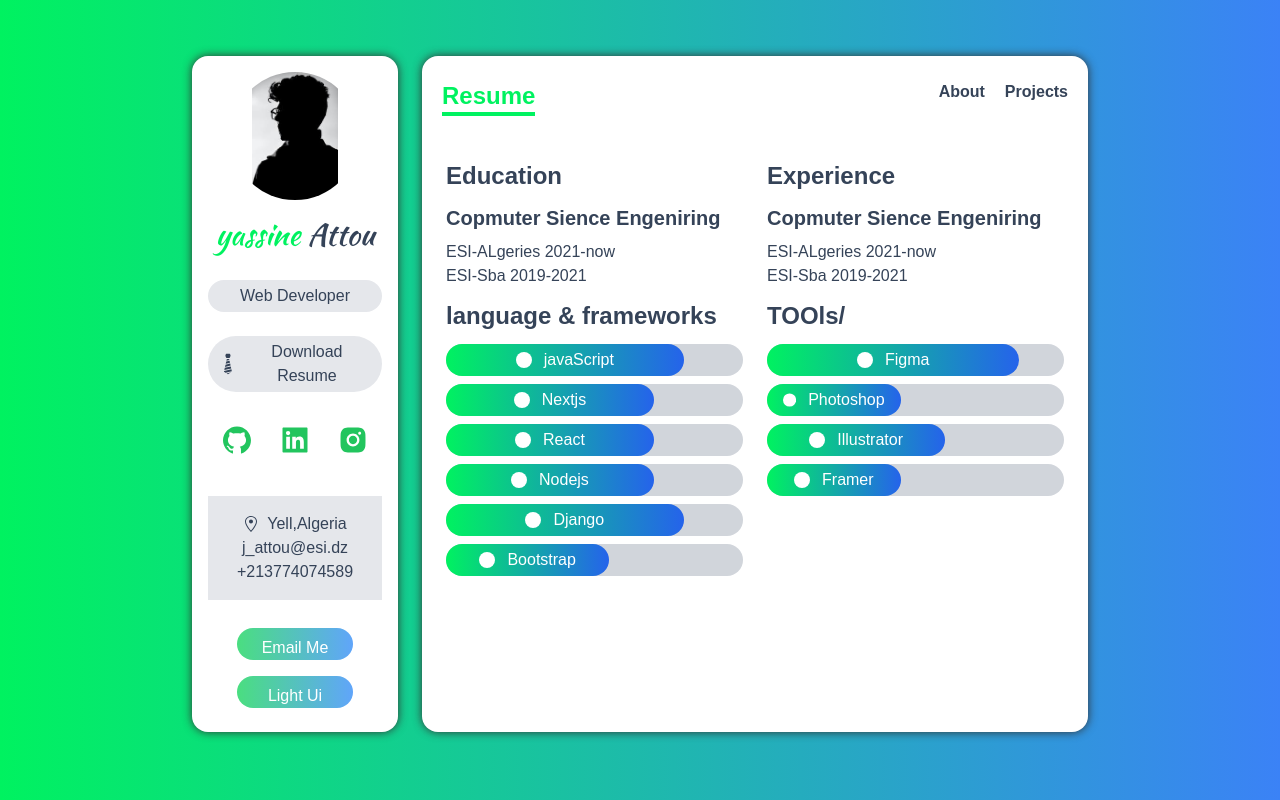
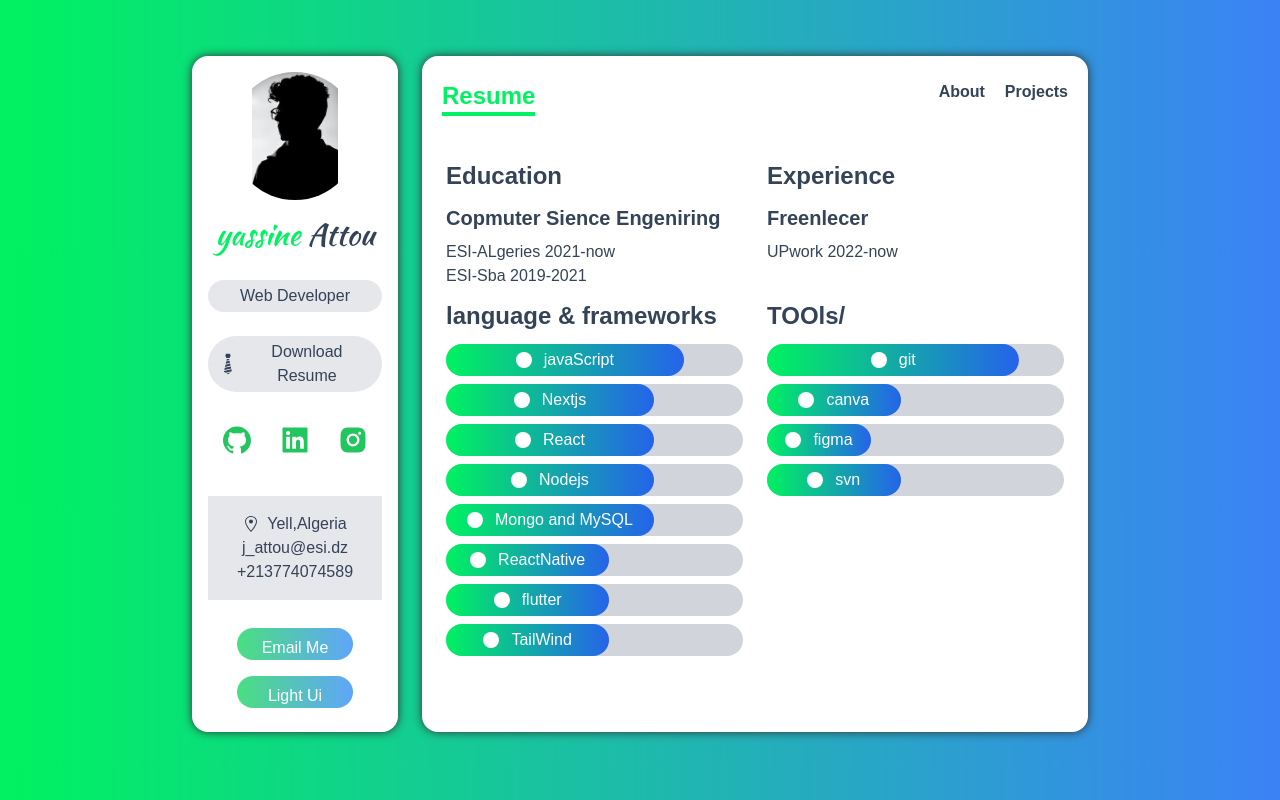
Before and after one commit to yassineoo/portfolio-2, a Next.js app: page /resume in a window 1280 px wide. Built offline with nearby package versions, Linux system fonts and the light colour scheme.

Commit message:
second commit

```diff
--- a/components/projectsNavbar.js
+++ b/components/projectsNavbar.js
@@ -4,10 +4,10 @@ export default function ProjectsNavbar(props) {
   return (
     <div className="flex space-x-3 px-3 py-2 overfollow-x-auto">
         <NavbarItem value='all' {...props}/>
+        <NavbarItem value='Nextjs' {...props}/>
         <NavbarItem value='react' {...props}/>
-        <NavbarItem value='django' {...props}/>
-        <NavbarItem value='mongo' {...props}/>
-        <NavbarItem value='node' {...props}/>
+        <NavbarItem value='Mongo' {...props}/>
+        <NavbarItem value='Node' {...props}/>
     </div>
   )
 }
--- a/components/serviceCard.js
+++ b/components/serviceCard.js
@@ -9,7 +9,7 @@ export default function ServiceCard({service}) {
         <Icon className='w-12 h-12 text-green'/>
         <div>
             <h4 className='font-bold'>{title}</h4>
-            <p className="text-gray-700 dark:text-gray-100 text-meduim" dangerouslySetInnerHTML={creatMarkUp()} />
+            <p className="text-gray-700 dark:text-gray-100 text-sm " dangerouslySetInnerHTML={creatMarkUp()} />
         </div>
     </div>
   )
--- a/data.js
+++ b/data.js
@@ -11,7 +11,7 @@ export const services = [
     Icon: RiComputerLine,
     title: "Frontend Development",
     about:
-      "I can build a beautiful and scalable SPA using <b> HTML</b>,<b>CSS</b>   and <b>React.js</b> ",
+      "I can build a beautiful and scalable SPA using <b> HTML</b>,<b>CSS</b>   and <b>Next.js</b> ",
   },
   {
     Icon: FaServer,
@@ -23,7 +23,7 @@ export const services = [
     Icon: AiOutlineApi,
     title: "API Development",
     about:
-      "I can develop robust  REST API using <b>django-rest-api</b>  & <b>Node API</b> ",
+      "I can develop robust  REST API using <b>Expressjs</b>  & <b>Node API</b> ",
   },
   {
     Icon: MdDeveloperMode,
@@ -36,12 +36,7 @@ export const services = [
     about:
       "stunning user interface designer using <b>Figma</b>  and  <b>Framer</b> ",
   },
-  {
-    Icon: RiComputerLine,
-    title: "Whatever",
-    about:
-      "Lorem ipsum dolor sit amet consectetur adipisicing elit. Hic quis minima autem!",
-  },
+
 ];
 
 export const languages = [
@@ -67,12 +62,22 @@ export const languages = [
   },
   {
     Icon: BsCircleFill,
-    name: "Django",
-    level: "80",
+    name: "Mongo and MySQL",
+    level: "70",
   },
   {
     Icon: BsCircleFill,
-    name: "Bootstrap",
+    name: "ReactNative ",
+    level: "55",
+  },
+  {
+    Icon: BsCircleFill,
+    name: "flutter ",
+    level: "55",
+  },
+  {
+    Icon: BsCircleFill,
+    name: "TailWind  ",
     level: "55",
   },
 ];
@@ -80,22 +85,22 @@ export const languages = [
 export const tools= [
   {
     Icon: BsCircleFill,
-    name: "Figma",
+    name: "git",
     level: "85",
   },
   {
     Icon: BsCircleFill,
-    name: "Photoshop",
+    name: "canva",
     level: "45",
   },
   {
     Icon: BsCircleFill,
-    name: "Illustrator",
-    level: "60",
+    name: "figma",
+    level: "35",
   },
   {
     Icon: BsCircleFill,
-    name: "Framer",
+    name: "svn",
     level: "45",
   },
 ];
@@ -109,8 +114,8 @@ export const projects = [
     image_path: "/images/idei8086.png",
     deployed_url: "https://idrist11.github.io/8086-Online-IDE/",
     github_url: "https://github.com/yassineoo/vgath8086-fullbackend-in-nodejs-express-mongodb",
-    category: ["node"],
-    key_techs: ["Nodejs", "bootstrap", "django"],
+    category: ["Node","Mongo"],
+    key_techs: ["Nodejs", "bootstrap", 'express'],
   },
   {
     id:2,
@@ -118,10 +123,10 @@ export const projects = [
     image_path: "/images/instagrame.png",
     deployed_url: "instagrame2-0.vercel.app/",
     github_url: "https://github.com/yassineoo/Instagrame-2.0",
-    category: ["react"],
+    category: ["Nextjs"],
     description:
    ' Typical Social Media App where one can post,like ,comment etc ' ,
-     key_techs: ["React", "firebase", "Framer Motion"],
+     key_techs: ["Nextjs", "firebase", "tailwindcss"],
   },
 
   {
@@ -130,17 +135,11 @@ export const projects = [
     image_path: "/images/hulu-2.png",
     deployed_url: "hulumoviesseconde.vercel.app/",
     github_url: "https://github.com/yassineoo/hulu-movies",
-    category: ["node", "mongo", "react"],
+    category: ["Nextjs"],
     description:
       "muvies website shows the lateste movies in cinima using dbm Api",
     key_techs: [
-      "React",
-      "Redux",
-      "Node",
-      "Express",
-      "Mongo",
-      "REST API",
-      "Bootstrap",
+      "Nextjs", "tailwindcss"
     ],
   },
 
@@ -150,10 +149,10 @@ export const projects = [
     image_path: "/images/google-1.png",
     deployed_url: "google-search-seven.vercel.app/",
     github_url: "https://github.com/yassineoo/google-search-Engine",
-    category: ["node", "react"],
+    category: ["Nextjs", "react"],
     description:
       "google search engine clone using google api ",
-    key_techs: ["React", "Node", "Express", "Socket", "Bootstrap"],
+    key_techs: ["Nextjs", "tailwindcss"],
   },
 
   {
@@ -162,10 +161,10 @@ export const projects = [
     image_path: "/images/rehlaty.png",
     deployed_url: "dztraveling.herokuapp.com/places",
     github_url: "https://github.com/yassineoo/Admin-RehLaty-Web-app",
-    category: ["django", "react"],
+    category: [ "Express","Node" , "Mongo"],
     description:
       "admin web site for e-tourisme in algeria",
-    key_techs: ["React", "Django", "Django REST API"],
+    key_techs: ["Node", "Express", "REST API" ,"Bootstrap" ,],
   },
 
   {
@@ -175,30 +174,26 @@ export const projects = [
     image_path: "/images/hackadon.png",
     deployed_url: "https://hackadon.herokuapp.com/",
     github_url: "https://github.com/yassineoo/Hckadon-esms2",
+    category: ["Express","Node" , "Mongo"],
+    description:
+      "event website for a charity hackathon with Cse clube ",
+    key_techs: ["Node", "Express", "REST API" ,"Bootstrap" ,],
+
+  },
+ {
+    id:7,
+    name: "Portfolio",
+    image_path: "/images/portfolio.png",
+    deployed_url: "https://priceless-spence-cb4844.netlify.app/",
+    github_url: "https://github.com/yassineoo/portfolio",
     category: ["express"],
     description:
-      "event website for a charity hackathon with Cse clube ",
-    key_techs: ["Express", "TensorFlow.js", "Vanilla js"],
+      'Quik Portfolio coding in 2 days as a chalenge from SOAI club ',
+    key_techs: [
+      "React",
+    ],
   },
  /* {
-    id:7,
-    name: "YouTube using YouTube ",
-    image_path: "/images/youtubeClone.png",
-    deployed_url: "https://not-utube.web.app/",
-    github_url: "https://github.com/Dey-Sumit/youtube-clone-tutorial-up",
-    category: ["express"],
-    description:
-      'Full(almost) Functional YouTube replica where one can login with his/her youtube account to enjoy "not-YouTube".User can like a video,comment on a video & Much More ',
-    key_techs: [
-      "React",
-      "Redux",
-      "Firebase Auth",
-      "YouTube API",
-      "Sass",
-      "Bootstrap",
-    ],
-  },
-  {
     id:8,
     name: "Football App",
     image_path: "/images/football.png",
--- a/pages/_app.js
+++ b/pages/_app.js
@@ -21,7 +21,7 @@ function MyApp({ Component, pageProps ,router }) {
           <Navbar />
           {/* //!about */}
           <AnimatePresence>
-           <Component {...pageProps} key={router.route} />
+          <Component {...pageProps} key={router.route} />
           </AnimatePresence>
         </div>
       </div>
--- a/pages/index.js
+++ b/pages/index.js
@@ -8,7 +8,8 @@ export default function Main() {
 
    <motion.div variants={routeAnimation} exit='exit' initial='initial' animate='animate' className='flex flex-col flex-grow pt-1 rounded-lg'>
    <h5 className="px-6 my-3 font-meduim">Computer Science student who is
-    really passionate about web development, Proficient with JavaScript and its frameworks both backend and frontend, Possess more than 3 years of hands-on experience building and testing deffrent web applications </h5>
+    really passionate about web development,
+     Proficient with JavaScript and its frameworks both backend and frontend, Possess more than 3 years of hands-on experience building and testing deffrent web applications </h5>
    <div className='flex flex-col flex-grow p-4 mt-5 bg-gray-400 dark:bg-dark-500'>
       <h6 className="font-bold tracking-wide">What I Offer</h6>
       <motion.div variants={stragger} initial='initial' animate ='animate'
--- a/pages/resume.js
+++ b/pages/resume.js
@@ -23,9 +23,9 @@ export default function Resume() {
          <div className=''>
           <h5 className='font-bold my-3 text-2xl'>Experience</h5>
             <div>
-            <h3 className='font-bold my-2 text-xl'>Copmuter Sience Engeniring</h3>
-            <h3>ESI-ALgeries 2021-now</h3>
-            <h3>ESI-Sba 2019-2021</h3>
+            <h3 className='font-bold my-2 text-xl'>Freenlecer </h3>
+            <h3>UPwork 2022-now</h3>
+
             </div>
          </div>
       </motion.div>
```
Also changed, not shown: public/images/portfolio.png (added).
